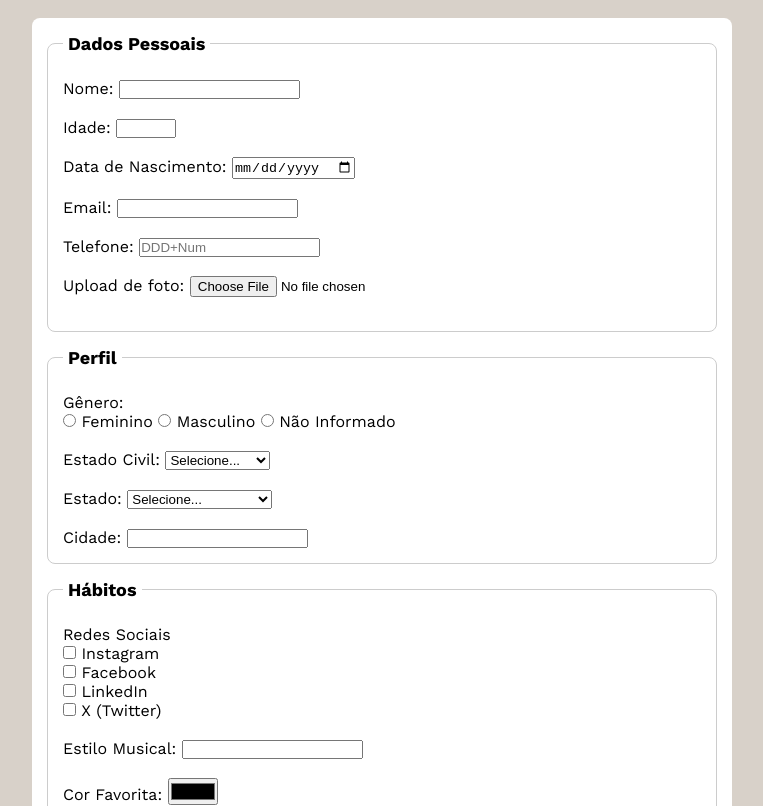
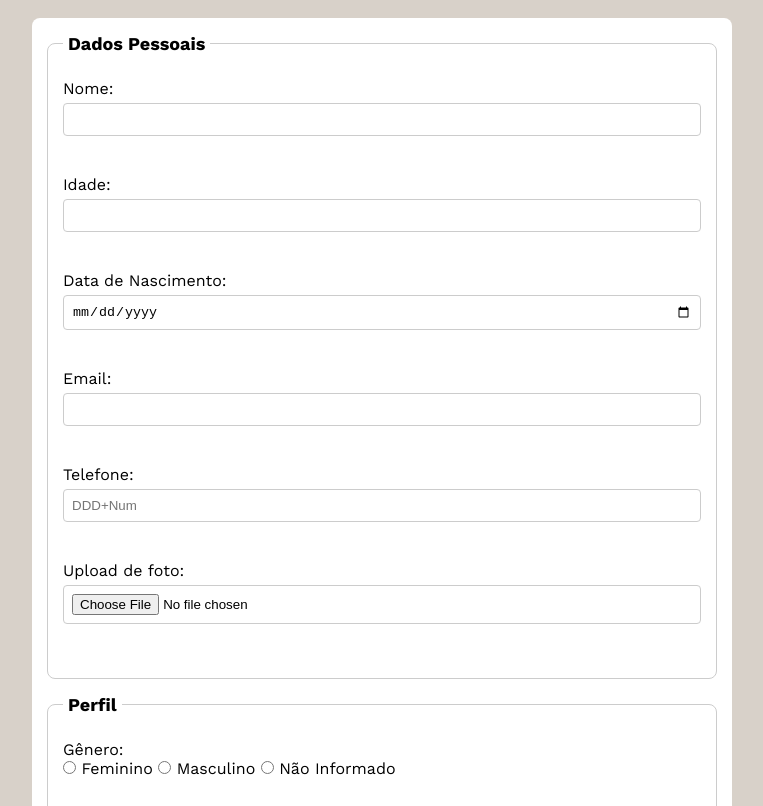
Before and after one commit to DanLeonardi23/pesquisa-culturama, a plain HTML site: page index.html in a window 1280 px wide. Shown: the part 146-952 px from the top of the page, without its empty margins (258-1021 px from the left). Drawn offline with nearby package versions, Linux system fonts and the light colour scheme.

Commit message:
Configurado espaçamenotos entre labels e inputs

```diff
--- a/CSS/style.css
+++ b/CSS/style.css
@@ -49,3 +49,29 @@
     font-size: 18px;
     padding: 0 5px;
 }
+
+label{
+    display: inline-block;
+    margin-bottom: 5px;
+}
+
+input, select, textarea{
+    width: 100%;
+    padding: 8px;
+    margin-bottom: 20px;
+    border: 1px solid #cccccc;
+    border-radius: 4px;
+}
+
+textarea{
+    min-height: 100px;
+}
+
+input[type="radio"], input[type="checkbox"]{
+   width: auto;
+}
+
+input[type="color"]{
+    width: 40px;
+    padding: 0 5px;
+}
```
